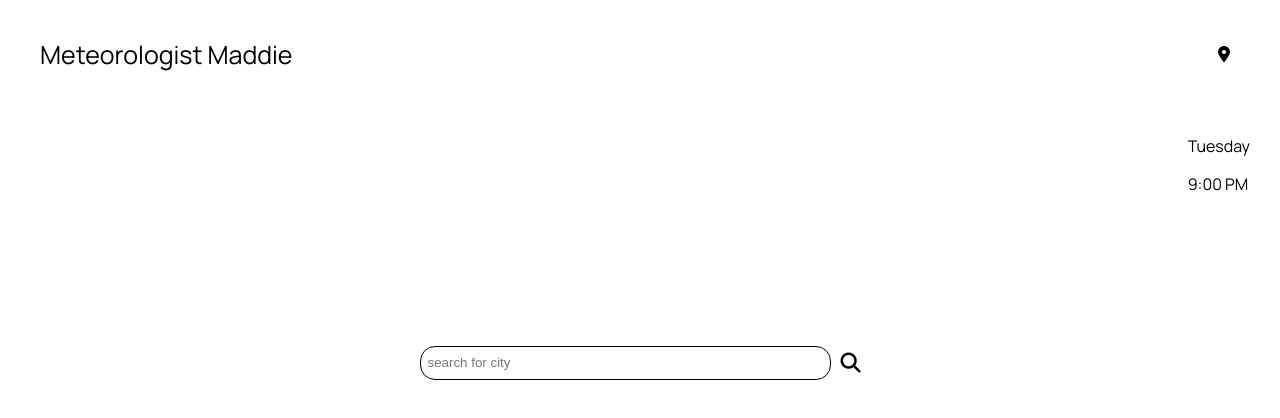
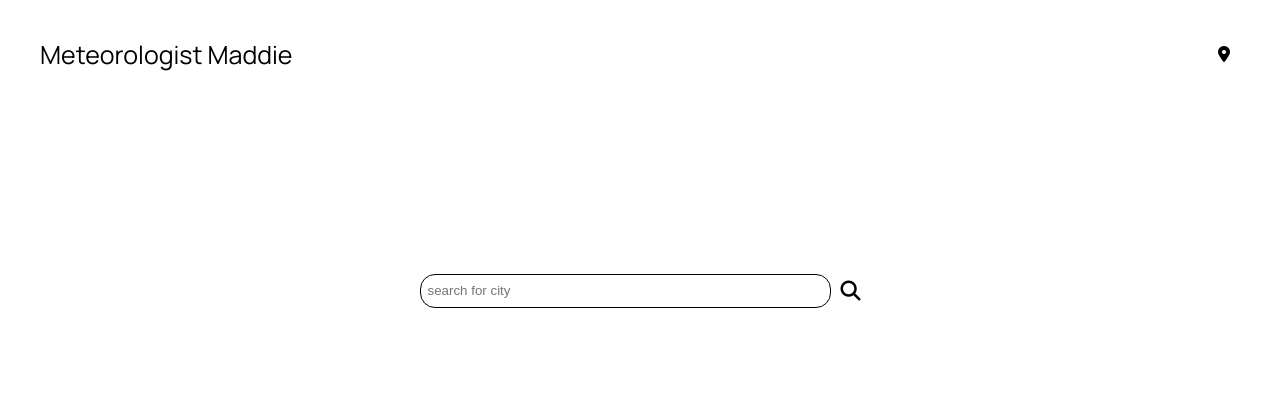
Before and after one commit to nowosimm/weather-app, a website built with Vite: page index.html in a window 1280 px wide. Built offline with nearby package versions, Linux system fonts and the light colour scheme; no server answers.

Commit message:
minor edits and styling

```diff
--- a/index.html
+++ b/index.html
@@ -29,8 +29,8 @@
           <div class="currentInformation__temperature"></div>
         </div>
           <div class="currentInformation__right">
-            <p class="currentInformation__date">Tuesday</p>
-            <p class="currentInformation__time">9:00 PM</p>
+            <p class="currentInformation__date"></p>
+            <p class="currentInformation__time"></p>
           </div>
       </section>
 
--- a/main.js
+++ b/main.js
@@ -13,6 +13,7 @@ function makeWeekViewWeather(myData) {
 
 		var weekDayText = document.createElement('p');
 		weekDayText.textContent = dayjs(forecastData.date).format('dddd');
+		weekDayText.classList.add('weekDayText');
 
 		var weatherIcon = document.createElement('img');
 		weatherIcon.src = forecastData.day.condition.icon;
--- a/style.css
+++ b/style.css
@@ -35,7 +35,7 @@ body {
 .currentInformation {
     display: flex;
     justify-content: space-between;
-    margin: 30px 30px;
+    margin: 30px 40px 30px 20px;
 }
 
 .currentInformation__left {
@@ -120,3 +120,7 @@ body {
 .weatherSeparator {
     padding: 0 4px 0 2px;
 }
+
+.weekDayText {
+    padding-top: 5px;
+}
```
